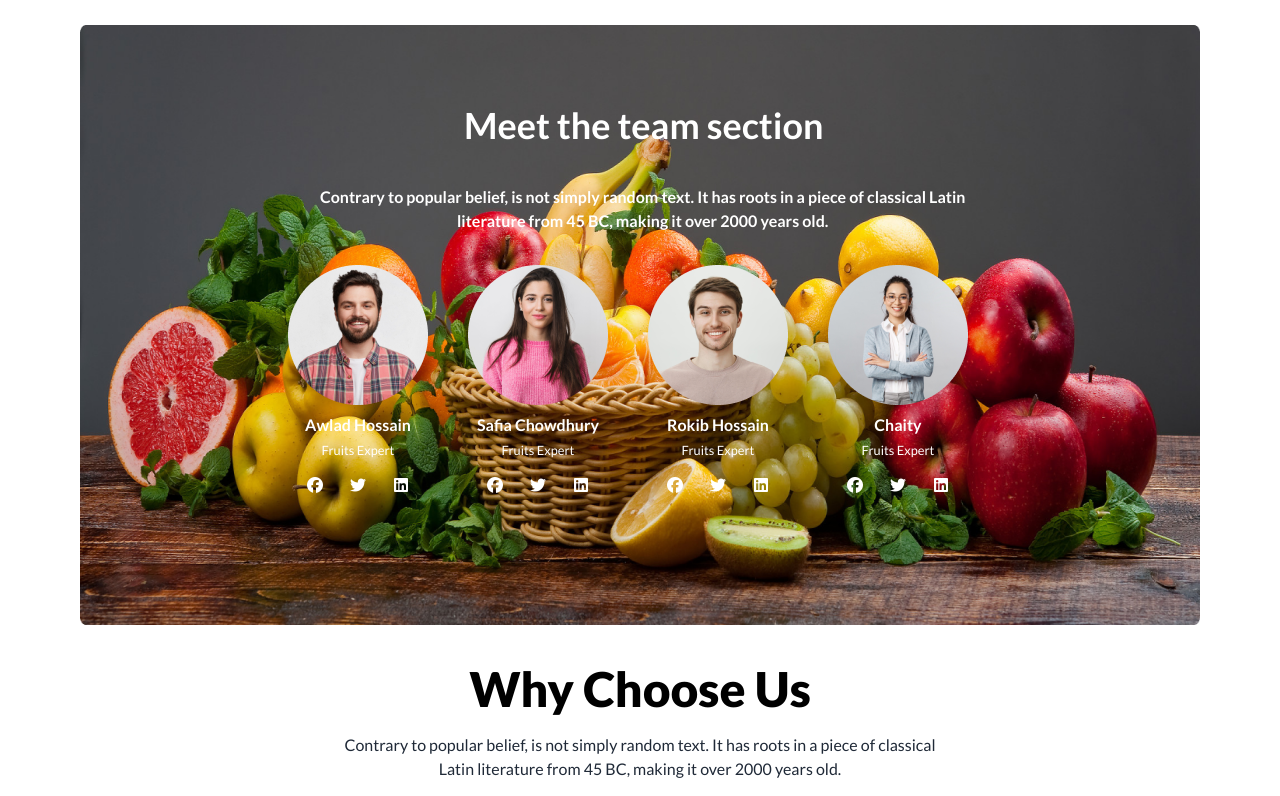
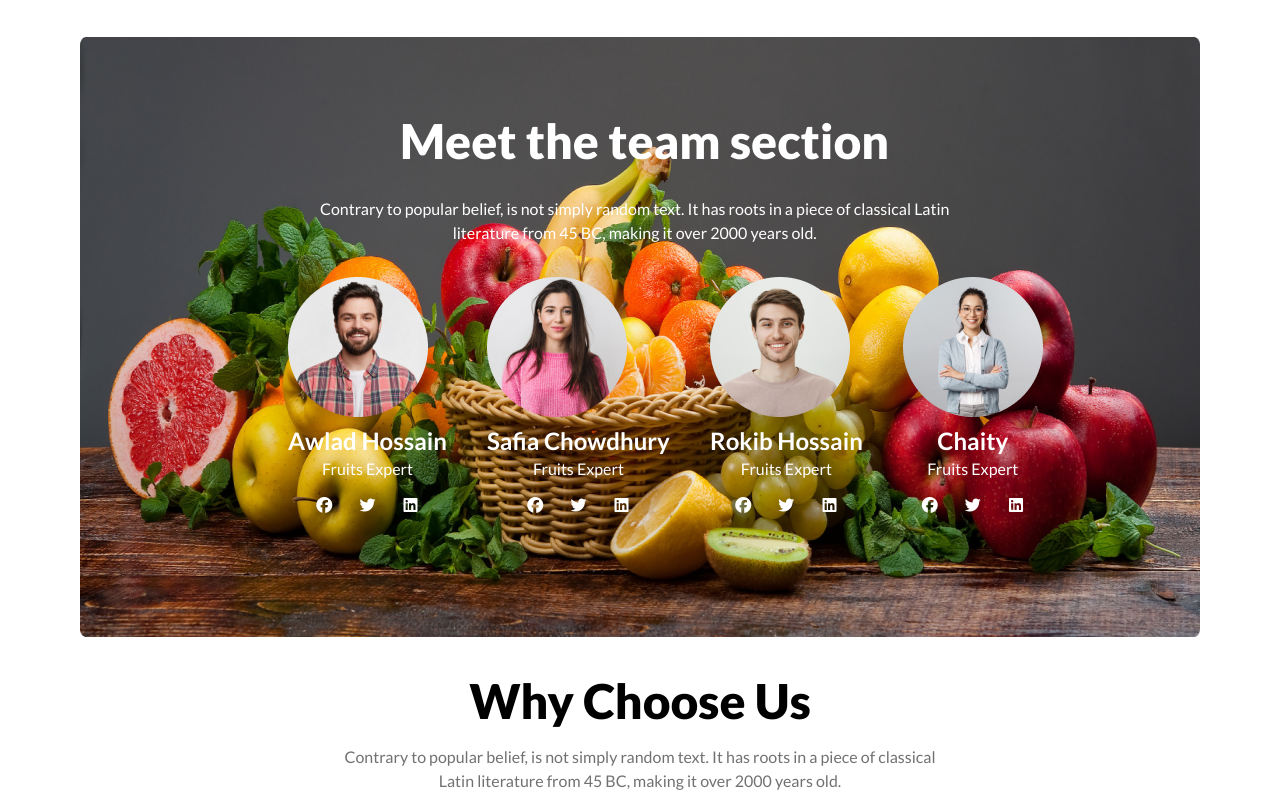
Before and after one commit to Hassan4np/fruit-brust, a plain HTML site: page index.html in a window 1280 px wide. Shown: the part 1494-2290 px from the top of the page. Drawn offline with nearby package versions, Linux system fonts and the light colour scheme.

Commit message:
update css

```diff
--- a/index.html
+++ b/index.html
@@ -47,7 +47,7 @@
                     <ul class="menu menu-horizontal px-1">
                         <div class="p-1 flex items-center gap-2 ml-44">
                             <img src="./images/logo.png" alt="">
-                            <p class="text-[24px] font-bold">Fruit Burst</p>
+                            <p class="text-xl font-bold text-white">Fruit Burst</p>
                         </div>
                     </ul>
                 </div>
@@ -66,11 +66,11 @@
             <div class="carousel w-[1200px] h-[600px] mx-auto ml-20">
                 <div id="slide1" class="carousel-item relative w-full ">
                     <img src="./images/banner1.png" class="w-full" />
-                    <p class="absolute left-[350px] top-20  text-5xl text-white font-bold text-center">Exotic tastes at your
+                    <p class="absolute left-[350px] top-20  text-5xl text-white font-extrabold text-center ">Exotic tastes at your
                         <br> doorstep
                     </p>
 
-                    <p class="absolute left-[430px] top-52 text-white font-bold">We supply highly quality organic products</p>
+                    <p class="absolute left-[430px] top-52 text-white font-medium text-lg">We supply highly quality organic products</p>
 
                     <button class="absolute bg-[#F85559] px-5 py-2 rounded-lg left-[530px] top-72 text-white font-bold">Shop
                         Now</button>
@@ -81,11 +81,11 @@
                 </div>
                 <div id="slide2" class="carousel-item relative w-full">
                     <img src="./images/banner2.png" class="w-full" />
-                    <p class="absolute left-[350px] top-20  text-5xl text-white font-bold text-center">Exotic tastes at your
+                    <p class="absolute left-[350px] top-20  text-5xl text-white font-extrabold text-center">Exotic tastes at your
                         <br> doorstep
                     </p>
 
-                    <p class="absolute left-[430px] top-52 text-white font-bold">We supply highly quality organic products</p>
+                    <p class="absolute left-[430px] top-52 text-white font-medium text-lg">We supply highly quality organic products</p>
 
                     <button class="absolute bg-[#F85559] px-5 py-2 rounded-lg left-[530px] top-72 text-white font-bold">Shop
                         Now</button>
@@ -126,8 +126,8 @@
         </div>
         <div class="flex justify-between">
             <div>
-                <p class="text-3xl font-bold mt-32 mx-20 m-6">Deal of the day</p>
-                <p class="mx-20">Contrary to popular belief, is not simply random text. It has roots in a piece of classical
+                <p class="text-5xl font-extrabold text-black mt-32 mx-20 m-6">Deal of the day</p>
+                <p class="mx-20 text-base font-medium text-[#12121299]">Contrary to popular belief, is not simply random text. It has roots in a piece of classical
                     <br> Latin literature from 45 BC, making it over 2000 years old.
                 </p>
             </div>
@@ -355,16 +355,16 @@
         <!-- Meet the team section -->
         <div class="mx-20 relative mt-10  ">
             <div class="">
-                <p class=" mt-20 ml-96 text-4xl text-white font-bold absolute ">Meet the team section</p>
+                <p class=" mt-20 ml-80 text-4xl text-white text-5xl font-extrabold absolute ">Meet the team section</p>
 
-                <p class="mt-40 ml-60 text-center text-white font-bold absolute ">Contrary to popular belief, is not simply random text. It has roots in a piece of classical Latin <br> literature from 45 BC, making it over 2000 years old.</p>
+                <p class="mt-40 ml-60 text-center text-white text-base font-medium absolute ">Contrary to popular belief, is not simply random text. It has roots in a piece of classical Latin <br> literature from 45 BC, making it over 2000 years old.</p>
 
                 <div class="absolute flex gap-10 ml-52 mt-60 text-white ">
 
                     <div class="text-center ">
                         <img src="./images/member1.png " alt=" ">
-                        <p class="text-white font-bold mt-2 ">Awlad Hossain</p>
-                        <small>Fruits Expert</small>
+                        <p class="text-white font-bold text-2xl mt-2 items-center">Awlad Hossain</p>
+                        <small class="text-base font-medium text-center text-white">Fruits Expert</small>
 
                         <div class="text-center py-3 ">
                             <i class="fa-brands fa-facebook w-10 h-10 "></i>
@@ -377,8 +377,8 @@
 
                     <div class="text-center ">
                         <img src="./images/member2.png " alt=" ">
-                        <p class="text-white font-bold mt-2 ">Safia Chowdhury</p>
-                        <small>Fruits Expert</small>
+                        <p class="text-white font-bold text-2xl mt-2 items-center">Safia Chowdhury</p>
+                        <small class="text-base font-medium text-center text-white">Fruits Expert</small>
 
 
                         <div class="text-center py-3 ">
@@ -390,8 +390,8 @@
 
                     <div class="text-center ">
                         <img src="./images/member3.png " alt=" ">
-                        <p class="text-white font-bold mt-2 ">Rokib Hossain</p>
-                        <small>Fruits Expert</small>
+                        <p class="text-white font-bold text-2xl mt-2 items-center">Rokib Hossain</p>
+                        <small class="text-base font-medium text-center text-white">Fruits Expert</small>
 
 
                         <div class="text-center py-3 ">
@@ -403,8 +403,8 @@
 
                     <div class="text-center ">
                         <img src="./images/member4.png " alt=" ">
-                        <p class="text-white font-bold mt-2 ">Chaity</p>
-                        <small>Fruits Expert</small>
+                        <p class="text-white font-bold text-2xl mt-2 items-center ">Chaity</p>
+                        <small class="text-base font-medium text-center text-white">Fruits Expert</small>
 
 
                         <div class="text-center py-3 ">
@@ -423,7 +423,7 @@
             <div class=" ">
                 <div>
                     <p class="text-5xl font-extrabold mt-10 text-center text-black ">Why Choose Us</p>
-                    <p class="text-center mt-5 font-normal mb-5 text-base text-[] ">Contrary to popular belief, is not simply random text. It has roots in a piece of classical <br> Latin literature from 45 BC, making it over 2000 years old.</p>
+                    <p class="text-center mt-5 font-medium mb-5 text-base text-[#12121299] ">Contrary to popular belief, is not simply random text. It has roots in a piece of classical <br> Latin literature from 45 BC, making it over 2000 years old.</p>
                 </div>
 
             </div>
```
